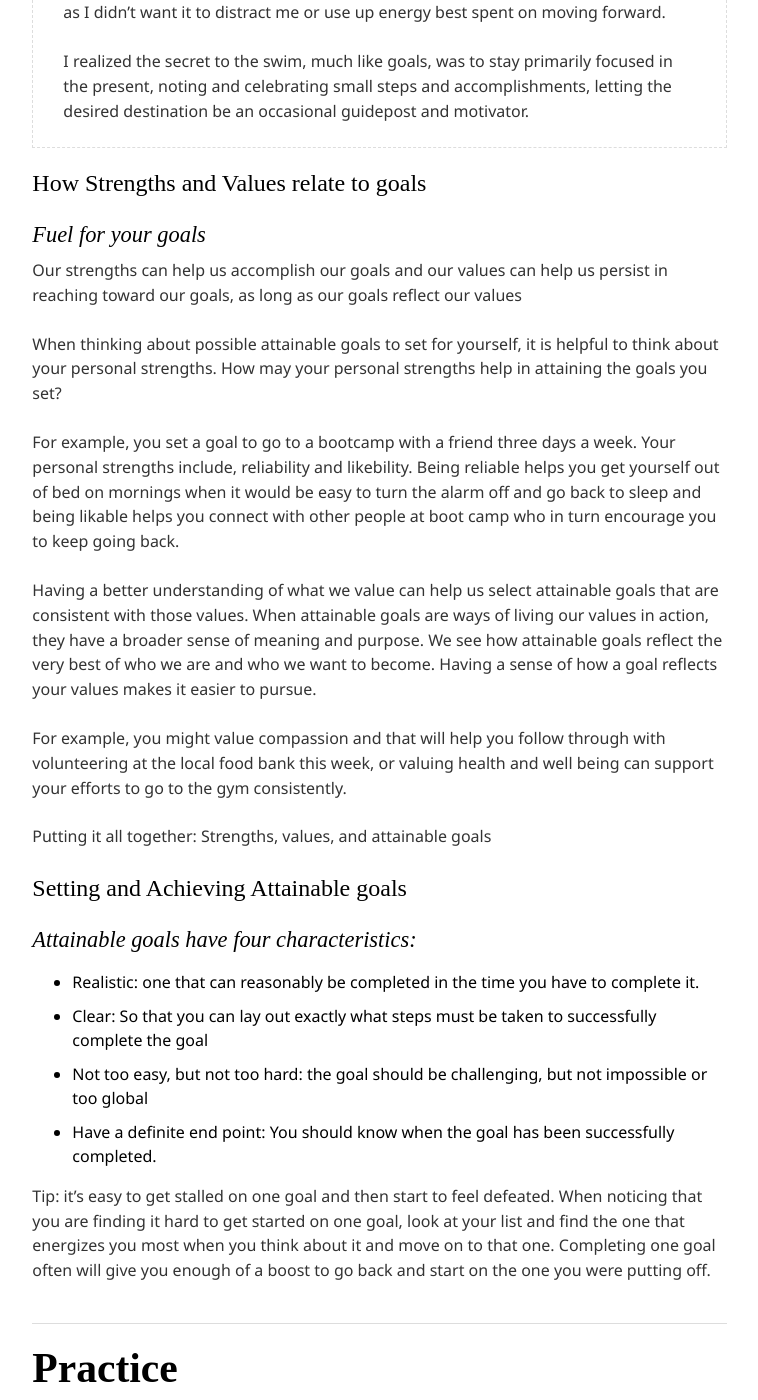
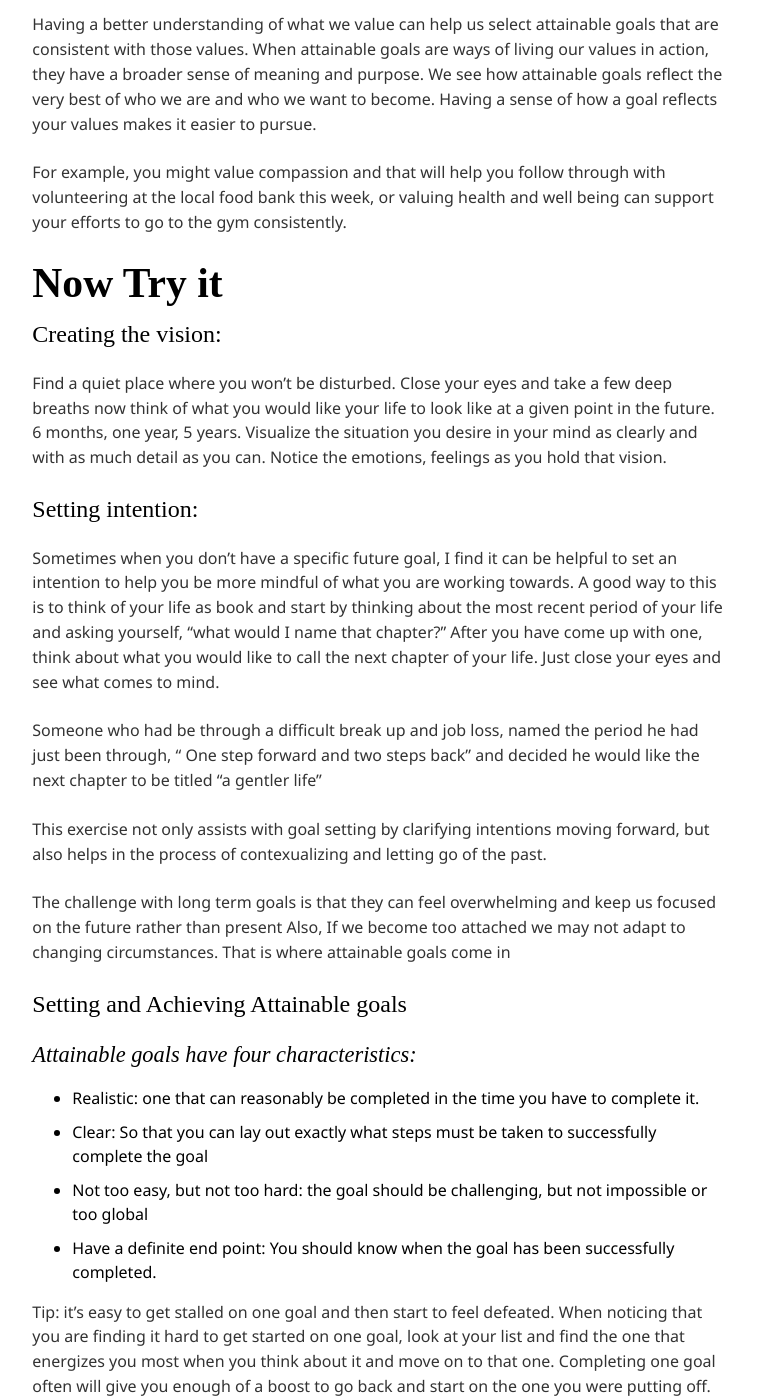
Before and after one commit to mtorres253/mtorres253.github.io, a Jekyll site: the page built from chapt-8/index.md, in a window 1280 px wide and 1400 px high, scrolled down 2133 px. Shown: the whole window, without its empty margins (384-1142 px from the left). Built offline with Jekyll 4.4.1, drawn with Linux system fonts in a browser that asks for light colours; nearby versions of some CDN libraries; some web fonts are replaced; comment, search, counter and statistics services are not loaded; some of the changed text lies outside the part shown.

Commit message:
Update index.md

```diff
--- a/chapt-8/index.md
+++ b/chapt-8/index.md
@@ -1,10 +1,10 @@
 ---
 layout: default
-title: Goal Attainment
+title: Putting Intentions into action
 ---
 <p class="type">Chapter 8</p>
 
-# Goal Attainment
+# Putting Intentions Into Action
 
 The long view, small steps and positive emotions
 
@@ -48,6 +32,7 @@
 - It can give us something to focus on and provide us with a sense of reward
 
 It is important to celebrate small successes. Remember, Just accomplishing one task can start to change a situation in a big way.
+
 
 <div class="story">
 <p>I recently did an open water swim for a cause that is very personal to me. As I set out to cross the bay there was a lot of cheering and excitement, but as the initial rush died down, I started to take in the vast stretch of water ahead and the orange banner way off in the distance marking the finish line. The task at hand suddenly felt daunting. I noticed that spending too much time looking at the finish line kept me from being present and I was still far enough away that visually it didn’t seem to be getting any closer.</p>
@@ -70,7 +55,24 @@
 
 For example, you might value compassion and that will help you follow through with volunteering at the local food bank this week, or valuing health and well being can support your efforts to go to the gym consistently.
 
-Putting it all together: Strengths, values, and attainable goals
+# Now Try it
+
+## Creating the vision:
+
+Find a quiet place where you won't be disturbed. Close your eyes and take a few deep breaths now think of what you would like your life to look like at a given point in the future. 6 months, one year, 5 years.
+Visualize the situation you desire in your mind as clearly and with as much detail as you can.
+Notice the emotions, feelings as you hold that vision.
+
+## Setting intention:
+
+Sometimes when you don’t have a specific future goal, I find it can be helpful to set an intention to help you be more mindful of what you are working towards.  A good way to this is to think of your life as book and start by thinking about the most recent period of your life and asking yourself, “what would I name that chapter?”
+After you have come up with one, think about what you would like to call the next chapter of your life. Just close your eyes and see what comes to mind.
+
+Someone who had be through a difficult break up and job loss, named the period he had just been through, “ One step forward and two steps back” and decided he would like the next chapter to be titled “a gentler life”
+
+This exercise not only assists with goal setting by clarifying intentions moving forward, but also helps in the process of contexualizing and letting go of the past.
+
+The challenge with long term goals is that they can feel overwhelming and keep us focused on the future rather than present Also, If we become too attached we may not adapt to changing circumstances. That is where attainable goals come in
 
 ## Setting and Achieving Attainable goals
 
```
Also changed, not shown: other parts of chapt-8/index.md (+0 -16 lines).
